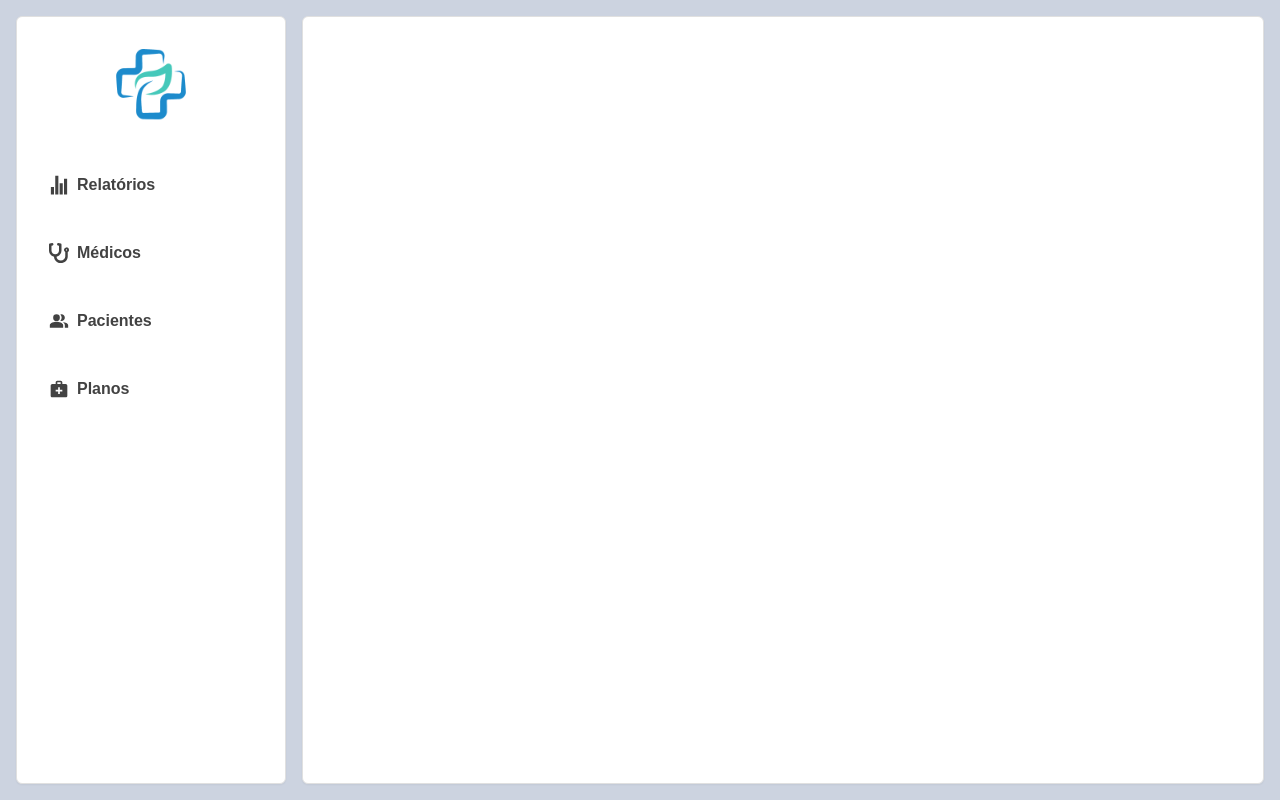
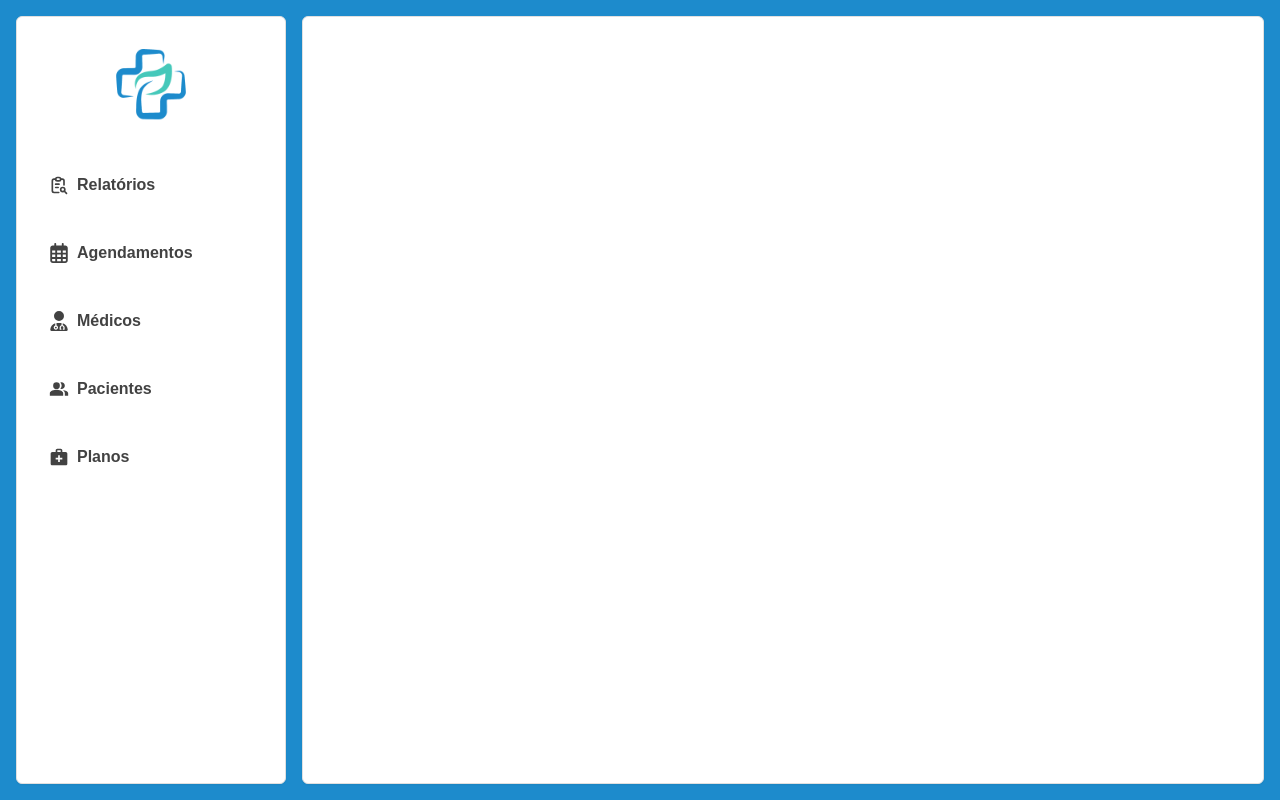
Before and after one commit to adrieeltorres1/clinica-g4, a React (Vite) app: page / in a window 1280 px wide. Built offline with nearby package versions, Linux system fonts and the light colour scheme.

Commit message:
Criando componente de agendametos

```diff
--- a/src/App.jsx
+++ b/src/App.jsx
@@ -8,6 +8,7 @@ import Medicos from "./pages/Medicos";
 import Pacientes from "./pages/Pacientes";
 import Planos from "./pages/Planos";
 import Relatorios from './pages/relatorios';
+import Agendamentos from './pages/Agendamentos';
 
 dayjs.locale('pt-br');
 
@@ -21,6 +22,7 @@ const App = () => {
             <Route path="/pacientes" element={<Pacientes />} />
             <Route path="/planos" element={<Planos />} />
             <Route path="/relatorios" element={<Relatorios />} />
+            <Route path="/agendamentos" element={<Agendamentos />} />
           </Route>
         </Routes>
       </BrowserRouter>
--- a/src/components/PageHome.jsx
+++ b/src/components/PageHome.jsx
@@ -1,15 +1,14 @@
 import { NavLink, Outlet } from "react-router-dom";
 import { MdPeopleAlt } from "react-icons/md";
 import { MdMedicalServices } from "react-icons/md";
-import { FaStethoscope } from "react-icons/fa";
-import { IoStatsChartSharp } from "react-icons/io5";
-
-
+import { FaRegCalendarDays } from "react-icons/fa6";
+import { FaUserDoctor } from "react-icons/fa6";
+import { TbReportSearch } from "react-icons/tb";
 
 
 const PageHome = () => {
     return (
-        <div className="h-screen flex gap-4 p-4 bg-[#ccd3e0]">
+        <div className="h-screen flex gap-4 p-4 bg-[#1d8bcc]">
             <header className="w-[270px] bg-white rounded-md p-4 shadow-sm border border-[#E0E0E0] text-base">
                 <div className="flex justify-center">
                     <img src="imgs/logo_saude.png" alt="" className="w-[100px]" />
@@ -20,15 +19,23 @@ const PageHome = () => {
                         className="flex items-center gap-2 px-4 py-2 text-gray-700 hover:bg-[#1D8BCC] hover:text-white [&.active]:bg-[#1D8BCC] [&.active]:text-white"
                         to="/relatorios"
                     >
-                        <IoStatsChartSharp className="text-xl" />
+                        <TbReportSearch className="text-xl" />
                         Relatórios
+                    </NavLink>
+                    <NavLink
+                        end
+                        className="flex items-center gap-2 px-4 py-2 text-gray-700 hover:bg-[#1D8BCC] hover:text-white [&.active]:bg-[#1D8BCC] [&.active]:text-white"
+                        to="/agendamentos"
+                    >
+                        <FaRegCalendarDays  className="text-xl" />
+                        Agendamentos
                     </NavLink>
                     <NavLink
                         end
                         className="flex items-center gap-2 px-4 py-2 text-gray-700 hover:bg-[#1D8BCC] hover:text-white [&.active]:bg-[#1D8BCC] [&.active]:text-white"
                         to="/medicos"
                     >
-                        <FaStethoscope className="text-xl" />
+                        <FaUserDoctor className="text-xl" />
                         Médicos
                     </NavLink>
                     <NavLink
--- /dev/null
+++ b/src/pages/Agendamentos.jsx
@@ -0,0 +1,11 @@
+const Agendamentos = () => {
+    return (
+        <>
+            <div className="h-screen flex justfy-center ">
+                <h1 className="text-2xl">Página de agendamentos</h1>
+            </div>
+        </>
+    );
+}
+
+export default Agendamentos;
```
